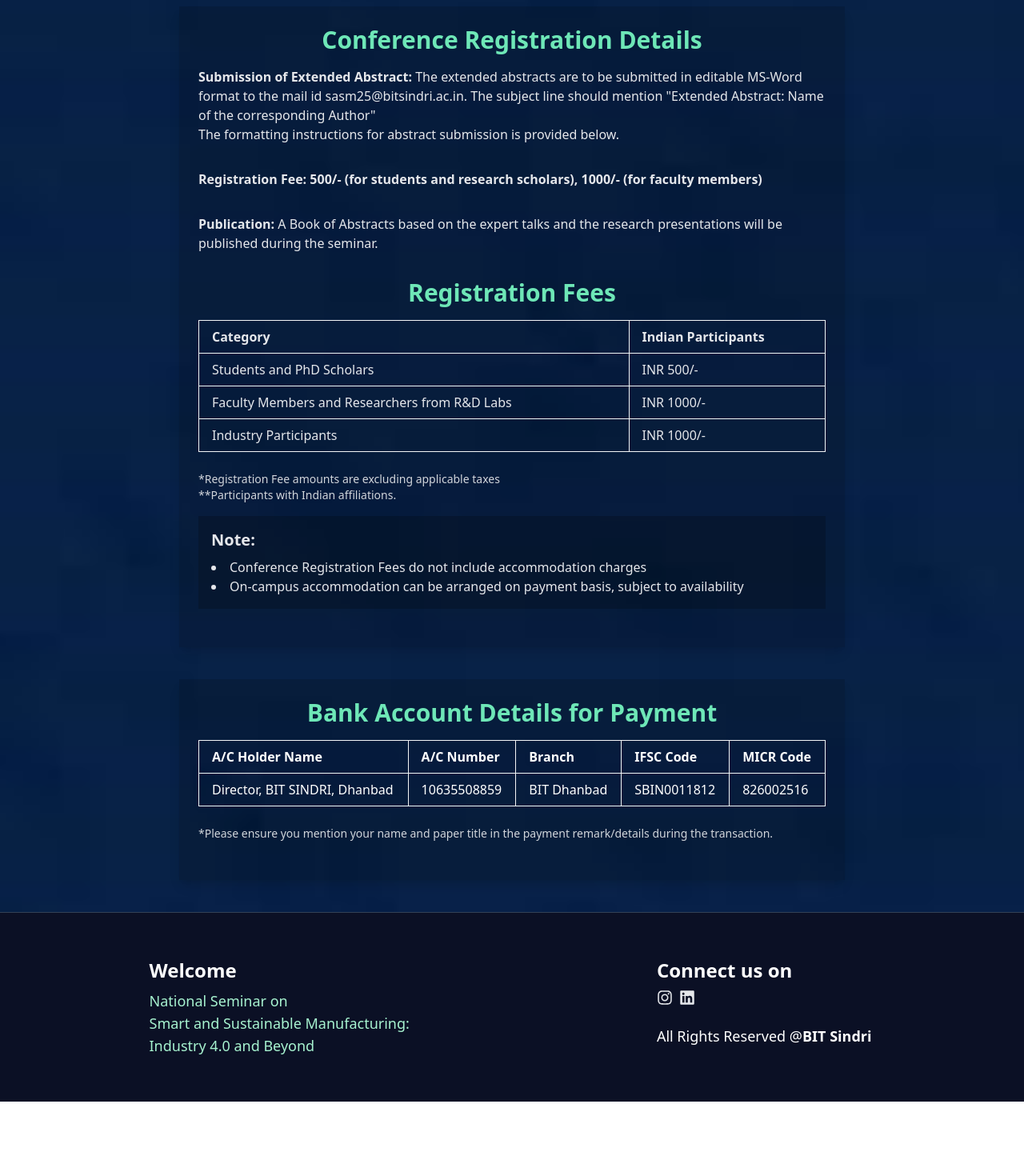
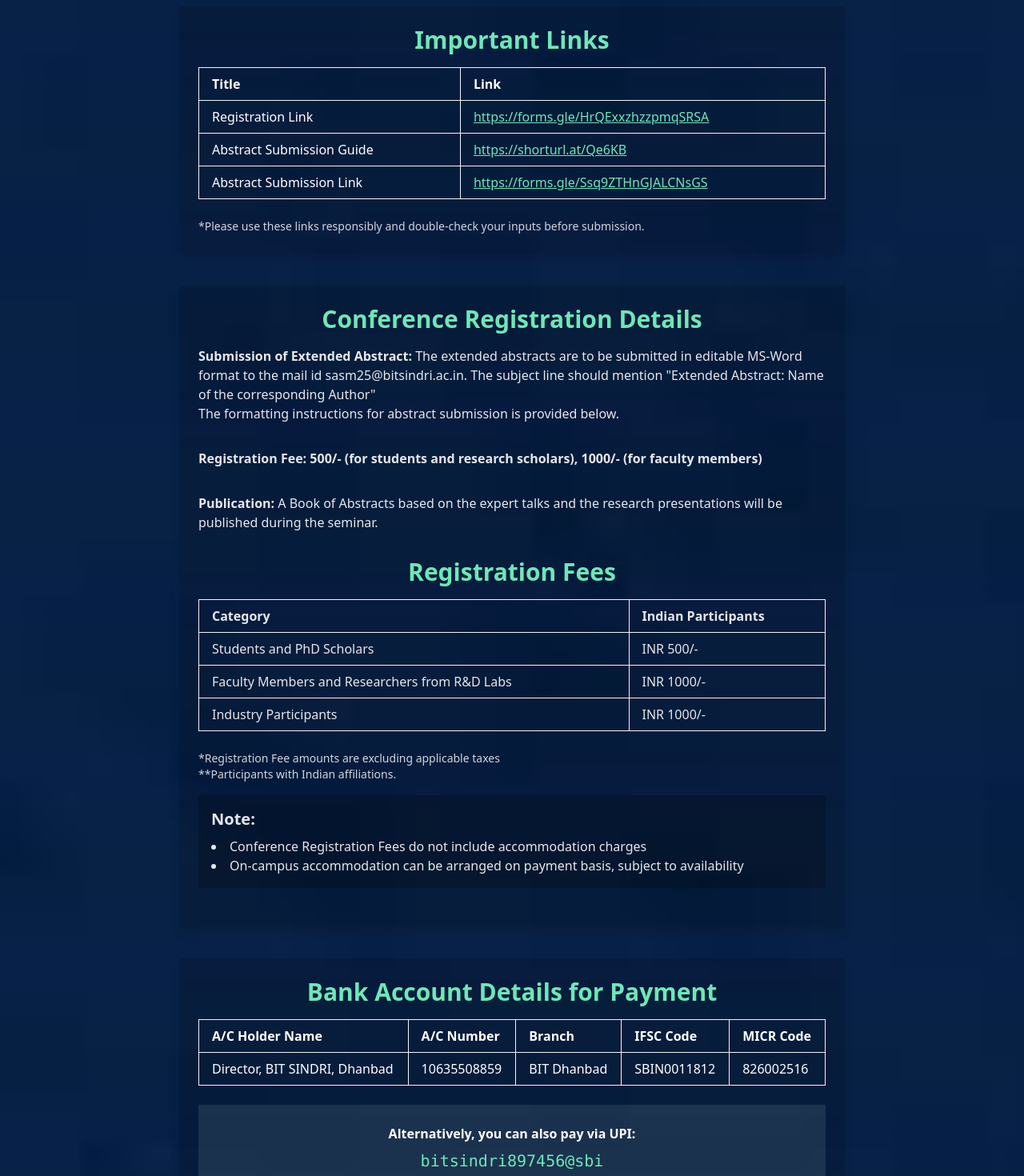
Before and after one commit to sasm25/SASM, a React (Vite) app: page /registration in a window 1280 px wide. Shown: the part 380-1850 px from the top of the page at 80% size. Before the commit the page ends 1757 px from the top, so only its background shows below. Built offline with nearby package versions, Linux system fonts and the light colour scheme.

Commit message:
modification to registeration page

```diff
--- a/src/Component/Pages/Registration.jsx
+++ b/src/Component/Pages/Registration.jsx
@@ -4,6 +4,78 @@ export default function Registration() {
   return (
     <main className="">
       <ImpDates />
+      {/* Conference details  */}
+      <div className="bg-black bg-opacity-15 p-6 rounded-lg shadow-lg w-[90%] md:w-[65%] mx-auto mb-10">
+        <h2 className="text-3xl font-bold mb-4 text-center text-emerald-300">
+          Important Links
+        </h2>
+        <div className="overflow-x-auto">
+          <table className="w-full table-auto text-white border-collapse mb-6">
+            <thead>
+              <tr>
+                <th className="border border-gray-100 px-4 py-2 text-left">
+                  Title
+                </th>
+                <th className="border border-gray-100 px-4 py-2 text-left">
+                  Link
+                </th>
+              </tr>
+            </thead>
+            <tbody>
+              <tr>
+                <td className="border border-gray-100 px-4 py-2">
+                  Registration Link
+                </td>
+                <td className="border border-gray-100 px-4 py-2">
+                  <a
+                    href="https://forms.gle/HrQExxzhzzpmqSRSA"
+                    target="_blank"
+                    rel="noopener noreferrer"
+                    className="text-emerald-300 underline"
+                  >
+                    https://forms.gle/HrQExxzhzzpmqSRSA
+                  </a>
+                </td>
+              </tr>
+              <tr>
+                <td className="border border-gray-100 px-4 py-2">
+                  Abstract Submission Guide
+                </td>
+                <td className="border border-gray-100 px-4 py-2">
+                  <a
+                    href="https://shorturl.at/Qe6KB"
+                    target="_blank"
+                    rel="noopener noreferrer"
+                    className="text-emerald-300 underline"
+                  >
+                    https://shorturl.at/Qe6KB
+                  </a>
+                </td>
+              </tr>
+              <tr>
+                <td className="border border-gray-100 px-4 py-2">
+                  Abstract Submission Link
+                </td>
+                <td className="border border-gray-100 px-4 py-2">
+                  <a
+                    href="https://forms.gle/Ssq9ZTHnGJALCNsGS"
+                    target="_blank"
+                    rel="noopener noreferrer"
+                    className="text-emerald-300 underline"
+                  >
+                    https://forms.gle/Ssq9ZTHnGJALCNsGS
+                  </a>
+                </td>
+              </tr>
+            </tbody>
+          </table>
+        </div>
+
+        <p className="text-sm text-gray-300">
+          *Please use these links responsibly and double-check your inputs
+          before submission.
+        </p>
+      </div>
       <div className="bg-black bg-opacity-15 p-6 min-h-[calc(100vh)] rounded-lg shadow-lg w-[90%] md:w-[65%] mx-auto text-gray-200">
         <h2 className="text-3xl font-bold mb-4 text-center text-emerald-300">
           Conference Registration Details
@@ -89,29 +161,30 @@ export default function Registration() {
             </li>
           </ul>
         </div>
-
+      </div>
       {/* Bank Account Details Table */}
-      </div>
-      <div className="bg-black bg-opacity-15 p-6 rounded-lg shadow-lg w-[90%] md:w-[65%] mx-auto m-10">
-        <h2 className="text-3xl font-bold mb-4 text-center text-emerald-300">
+      <div className="bg-black bg-opacity-15 p-6 rounded-lg shadow-lg w-[90%] md:w-[65%] mx-auto my-10">
+        <h2 className="text-2xl md:text-3xl font-bold mb-4 text-center text-emerald-300">
           Bank Account Details for Payment
         </h2>
-        <table className="w-full table-auto text-white border-collapse mb-6">
+
+        <div className="overflow-x-auto">
+          <table className="min-w-full text-white border-collapse mb-6">
             <thead>
               <tr>
-              <th className="border border-gray-100 px-4 py-2 text-left">
+                <th className="border border-gray-100 px-4 py-2 text-left whitespace-nowrap">
                   A/C Holder Name
                 </th>
-              <th className="border border-gray-100 px-4 py-2 text-left">
+                <th className="border border-gray-100 px-4 py-2 text-left whitespace-nowrap">
                   A/C Number
                 </th>
-              <th className="border border-gray-100 px-4 py-2 text-left">
+                <th className="border border-gray-100 px-4 py-2 text-left whitespace-nowrap">
                   Branch
                 </th>
-              <th className="border border-gray-100 px-4 py-2 text-left">
+                <th className="border border-gray-100 px-4 py-2 text-left whitespace-nowrap">
                   IFSC Code
                 </th>
-              <th className="border border-gray-100 px-4 py-2 text-left">
+                <th className="border border-gray-100 px-4 py-2 text-left whitespace-nowrap">
                   MICR Code
                 </th>
               </tr>
@@ -121,14 +194,41 @@ export default function Registration() {
                 <td className="border border-gray-100 px-4 py-2">
                   Director, BIT SINDRI, Dhanbad
                 </td>
-              <td className="border border-gray-100 px-4 py-2">10635508859</td>
-              <td className="border border-gray-100 px-4 py-2">BIT Dhanbad</td>
-              <td className="border border-gray-100 px-4 py-2">SBIN0011812</td>
+                <td className="border border-gray-100 px-4 py-2">
+                  10635508859
+                </td>
+                <td className="border border-gray-100 px-4 py-2">
+                  BIT Dhanbad
+                </td>
+                <td className="border border-gray-100 px-4 py-2">
+                  SBIN0011812
+                </td>
                 <td className="border border-gray-100 px-4 py-2">826002516</td>
               </tr>
             </tbody>
           </table>
-        <p className="text-sm text-gray-300 mb-6">
+        </div>
+
+        <div className="bg-emerald-100 bg-opacity-10 p-6 rounded-md mb-6 text-white">
+          <div className="text-center mb-4">
+            <p className="text-sm md:text-base font-semibold mb-2">
+              Alternatively, you can also pay via UPI:
+            </p>
+            <p className="text-lg md:text-xl font-mono text-emerald-300 break-all">
+              bitsindri897456@sbi
+            </p>
+          </div>
+
+          <div className="flex justify-center mb-4">
+            <img
+              src="/images/qrfinal.png" // Replace with actual QR image path
+              alt="UPI QR Code"
+              className="w-32 h-32 object-contain rounded-md shadow-md"
+            />
+          </div>
+        </div>
+
+        <p className="text-sm text-gray-300 text-center md:text-left">
           *Please ensure you mention your name and paper title in the payment
           remark/details during the transaction.
         </p>
--- a/src/assets/Contact/Contact.jsx
+++ b/src/assets/Contact/Contact.jsx
@@ -14,6 +14,37 @@ export default function Contact() {
           <h1 className="text-4xl font-bold text-emerald-300 text-center mb-8">
             Contact Us
           </h1>
+          {/* <div className="text-gray-200 text-lg mb-6 relative">
+            <div className="text-lg text-right absolute right-0">
+              <p className="text-gray-200 font-semibold">
+                Email:{" "}
+                <a
+                  href="mailto:hod.pe@bitsindri.ac.in"
+                  className="text-blue-600 hover:underline"
+                >
+                  hod.pe@bitsindri.ac.in
+                </a>
+              </p>
+              <p className="text-gray-200 font-semibold">
+                Contact :{" "}
+                <a
+                  href="tel:+910326 235 0495
+
+"
+                  className="text-blue-500 hover:underline"
+                >
+                  (+91) 0326 235 0495
+                </a>
+              </p>
+            </div>
+            <p className="mb-2 text-xl">
+              <strong>Prof. Prakash Kumar</strong>
+            </p>
+            <p className="mb-2">
+              Head of Department Production & Industrial Engineering
+            </p>
+            <p className="mb-2">BIT Sindri</p>
+          </div>
           <div className="text-gray-200 text-lg mb-6 relative">
             <div className="text-lg text-right absolute right-0">
               <p className="text-gray-200 font-semibold">
@@ -40,16 +71,85 @@ export default function Contact() {
             <p className="mb-2 text-xl">
               <strong>Prof. Prakash Kumar</strong>
             </p>
-          <p className="mb-2">Head of Department Production & Industrial Engineering</p>
+            <p className="mb-2">
+              Head of Department Production & Industrial Engineering
+            </p>
             <p className="mb-2">BIT Sindri</p>
+          </div> */}
+          <div className="text-gray-200 text-lg mb-6 relative">
+            <div className="text-lg text-right absolute right-0">
+              <p className="text-gray-200 font-semibold">
+                Email:{" "}
+                <a
+                  href="mailto:hod.pe@bitsindri.ac.in"
+                  className="text-blue-600 hover:underline"
+                >
+                  hod.pe@bitsindri.ac.in
+                </a>
+              </p>
+              <p className="text-gray-200 font-semibold">
+                Phone:{" "}
+                <a
+                  href="tel:+919431340536"
+                  className="text-blue-500 hover:underline"
+                >
+                  +91-9431340536
+                </a>
+                ,{" "}
+                <a
+                  href="tel:+918809274758"
+                  className="text-blue-500 hover:underline"
+                >
+                  +91-8809274758
+                </a>
+              </p>
             </div>
+            <p className="mb-2 text-xl">
+              <strong>Prof. Prakash Kumar</strong>
+            </p>
+            <p className="mb-2">Professor & HOD</p>
+            <p className="mb-2">Production & Industrial Engineering</p>
+            <p className="mb-2">BIT Sindri, Dhanbad</p>
+          </div>
+          <br />
+          <div className="text-gray-200 text-lg mb-6 relative">
+            <div className="text-lg text-right absolute right-0">
+              <p className="text-gray-200 font-semibold">
+                Email:{" "}
+                <a
+                  href="mailto:sumanta.prod@bitsindri.ac.in"
+                  className="text-blue-600 hover:underline"
+                >
+                  sumanta.prod@bitsindri.ac.in
+                </a>
+              </p>
+              <p className="text-gray-200 font-semibold">
+                Phone:{" "}
+                <a
+                  href="tel:+918637396668"
+                  className="text-blue-500 hover:underline"
+                >
+                  +91-8637396668
+                </a>
+              </p>
+            </div>
+            <p className="mb-2 text-xl">
+              <strong>Dr. Sumanta Mukherjee</strong>
+            </p>
+            <p className="mb-2">Assistant Professor</p>
+            <p className="mb-2">Production & Industrial Engineering</p>
+            <p className="mb-2">BIT Sindri, Dhanbad</p>
+          </div>
+          <br />
           {/*, Sindri, Jharkhand 828120 */}
           <div className="text-lg mb-6">
             <p className="text-gray-200 font-semibold">Address :</p>
             <p className="text-gray-200">
               Dept. Production & Industrial Engineering,
             </p>
-          <p className="text-gray-200">BIT Sindri, Dhanbad, Jharkhand - 828123</p>
+            <p className="text-gray-200">
+              BIT Sindri, Dhanbad, Jharkhand - 828123
+            </p>
           </div>
           {/* Map Section */}
           <div className="mt-8">
```
Also changed, not shown: public/images/qrfinal.png (added). Lines whose indentation alone changed are shown as unchanged.
